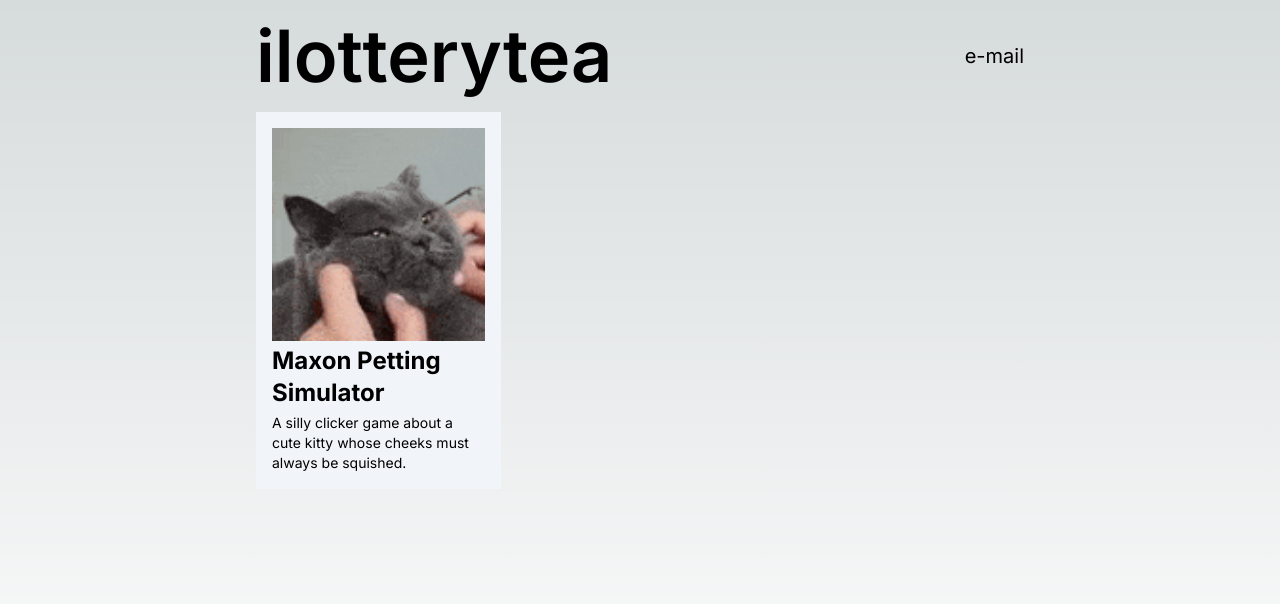
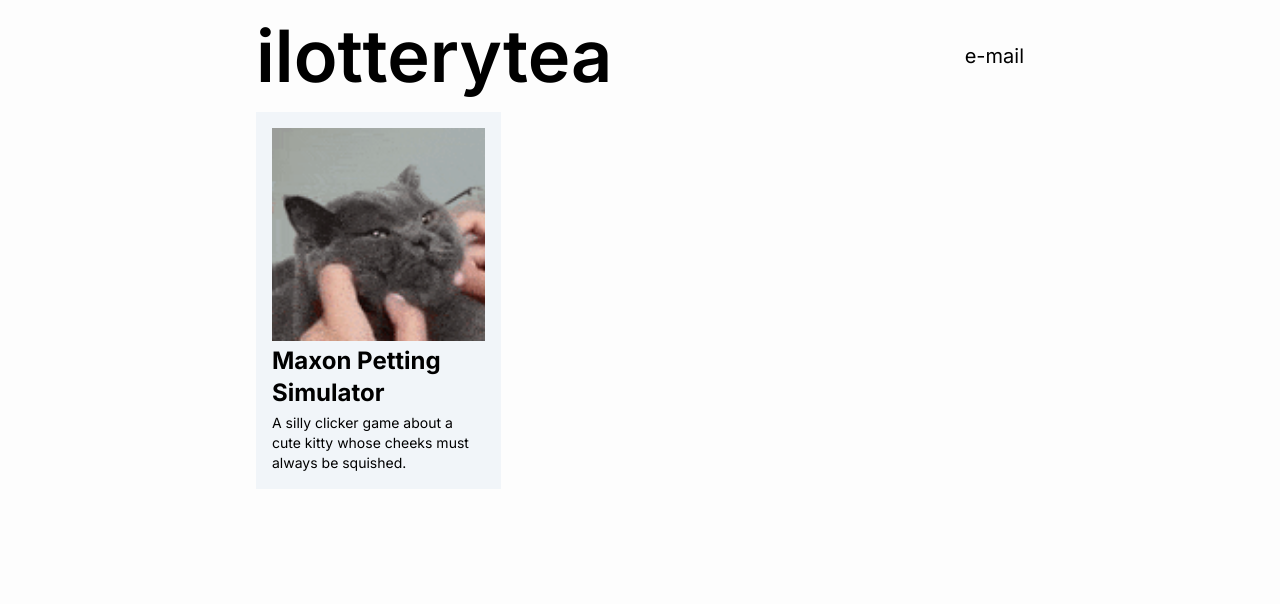
Before and after one commit to NotDankEnough/notdankenough.github.io, a Next.js app: page / in a window 1280 px wide. Shown: the top 604 px of the page. Built offline with nearby package versions, Linux system fonts and the light colour scheme.

Commit message:
upd: background color

```diff
--- a/src/app/globals.css
+++ b/src/app/globals.css
@@ -18,10 +18,5 @@
 
 body {
   color: rgb(var(--foreground-rgb));
-  background: linear-gradient(
-      to bottom,
-      transparent,
-      rgb(var(--background-end-rgb))
-    )
-    rgb(var(--background-start-rgb));
+  background-color: rgb(253, 253, 253);
 }
```
